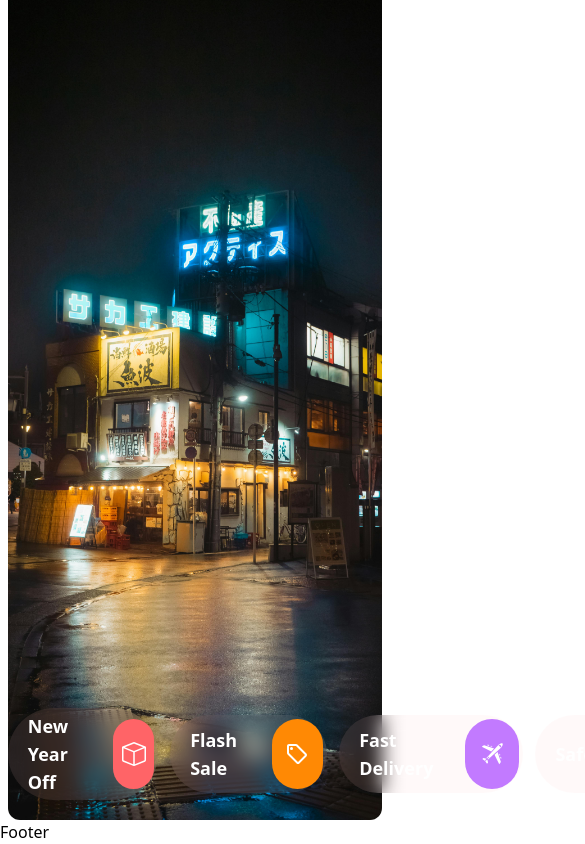
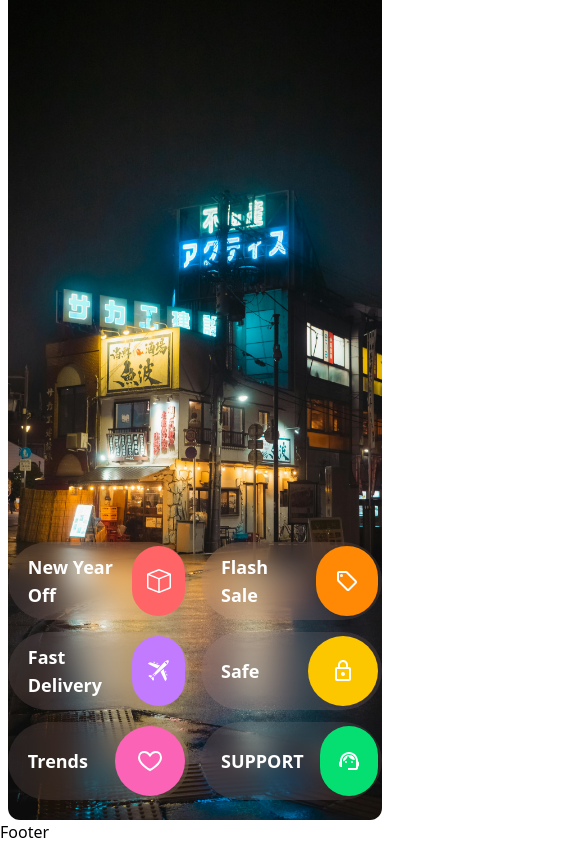
Before and after one commit to Mhorg8/artesay, a Next.js app: page / in a window 390 px wide. Shown: the part 3280-4124 px from the top of the page, 585 px wide, since content can reach past the window. Built offline with nearby package versions, Linux system fonts and the light colour scheme.

Commit message:
create anumation form features

```diff
--- a/src/components/Featuers.tsx
+++ b/src/components/Featuers.tsx
@@ -1,42 +1,68 @@
-import { features } from '@/constants';
-import Image from 'next/image';
-import React from 'react'
+"use client";
+import { features } from "@/constants";
+import Image from "next/image";
+import React, { useEffect, useRef, useState } from "react";
+import { motion } from "framer-motion";
 
-const Featuers = () => {
+const Features = () => {
+  const featureRef = useRef<HTMLDivElement | null>(null);
+  const [featureWidth, setFeatureWidth] = useState<number>(0);
+  const [isHoverd , setIsHoverd] = useState<number>(0)
+  useEffect(() => {
+    const updateWidth = () => {
+      if (featureRef.current) {
+        setFeatureWidth(featureRef.current.clientWidth);
+      }
+    };
+
+    updateWidth();
+    window.addEventListener("resize", updateWidth);
+    return () => window.removeEventListener("resize", updateWidth);
+  }, []);
+
+  function handleMouseOver (id : number) {
+    setIsHoverd(id)
+  }
+  function handleMouseLeave (id : number) {
+    setIsHoverd(0)
+  }
   return (
-    <div className="w-full max-w-[96%]   mx-auto min-h-[100dvh] relative mt-20">
+    <div className="w-full max-w-[96%] mx-auto min-h-[100dvh] relative mt-20">
       <Image
         src="/banner.jpg"
-          alt=""
+        alt="Feature Banner"
         fill
-          sizes="fill"
         className="object-cover rounded-xl w-full h-full"
       />
 
-        <div className="absolute bottom-5 left-0 w-full flex flex-nowrap items-center gap-3">
-          {features.map((feature) => {
-            return (
+      <div className="absolute bottom-5 left-0 w-full grid grid-cols-2 md:grid-cols-3 lg:grid-cols-6 gap-3">
+        {features.map((feature) => (
           <div
+            style={{backgroundColor : feature.id === isHoverd ? "#fff" : ""}}
             key={feature.id}
-                className="p-1 flex-1 bg-red-200/10 background-blur h-full flex items-center rounded-full justify-between "
+            ref={featureRef}
+            className="p-1 flex-1 bg-red-200/10 backdrop-blur-md h-full flex items-center rounded-full justify-between"
           >
-                <h4 className="mx-4 capitalize text-white  text-lg font-bold  ">
+            <h4 className="mx-4 capitalize text-white text-lg font-bold">
               {feature.title}
             </h4>
-                <div
+            <motion.div
+            onMouseOver={() => handleMouseOver(feature.id)}
+            onMouseLeave={() =>handleMouseLeave(feature.id)}
+              whileHover={{ x: -(featureWidth - 80) }}
+              transition={{duration : 0.6}}
               style={{ backgroundColor: feature.bgColor }}
-                  className=" w-[70px] h-[70px] rounded-full  flex items-center justify-center"
+              className="w-[70px] h-[70px] rounded-full flex items-center justify-center"
             >
-                  <div className="text-white text-base font-bold ">
-                    {feature.icon ? <feature.icon size={24} /> : null}
+              <div className="text-white text-base font-bold">
+                {feature.icon && <feature.icon size={24} />}
               </div>
+            </motion.div>
+          </div>
+        ))}
       </div>
     </div>
   );
-          })}
-        </div>
-      </div>
-  )
-}
+};
 
-export default Featuers
+export default Features;
```
Lines whose indentation alone changed are shown as unchanged.
